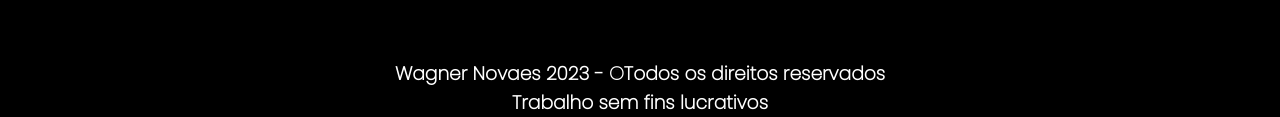
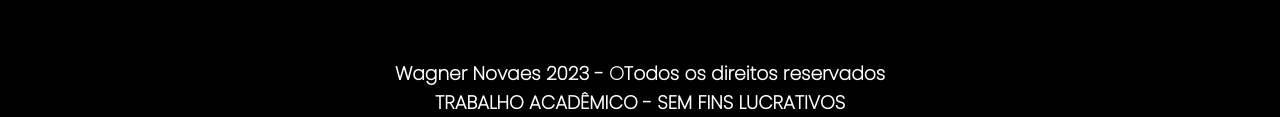
Before and after one commit to WagnerJunior1dsa/Site-De-Joias, a plain HTML site: page produtos.html in a window 1280 px wide. Shown: the part 1345-1462 px from the top of the page. Drawn offline with nearby package versions, Linux system fonts and the light colour scheme; a web font is replaced by a local one.

Commit message:
Update produtos.html

```diff
--- a/produtos.html
+++ b/produtos.html
@@ -168,7 +168,7 @@
   </div>
   <div class="principal">
     <h3>Wagner Novaes 2023 - &copyTodos os direitos reservados</h3>
-       <h3> Trabalho sem fins lucrativos</h3>
+       <h3>TRABALHO ACADÊMICO - SEM FINS LUCRATIVOS</h3>
   </div>
   </footer>
 </body>
```
